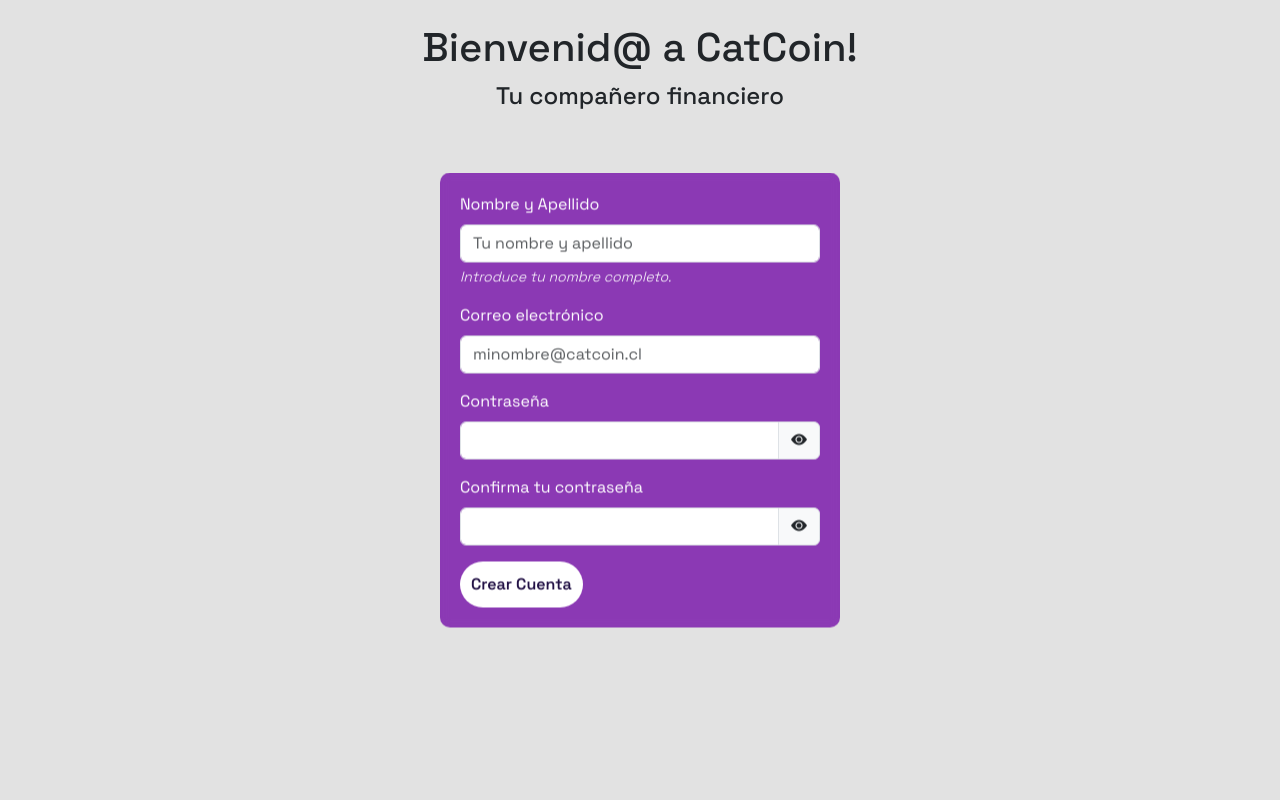
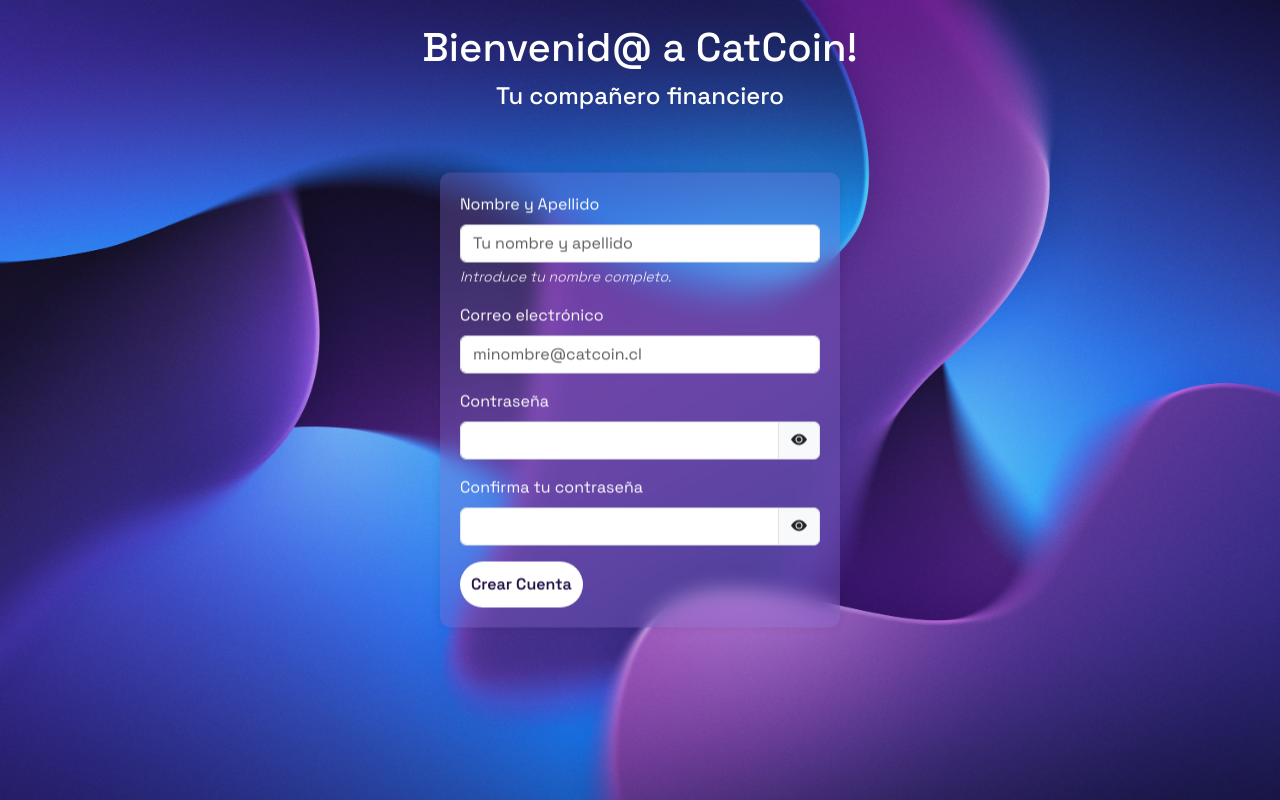
Before and after one commit to LuisZentenxx/CatCoin, a PHP site: page /registrar.php in a window 1280 px wide. Run offline with PHP 8.4, Linux system fonts and the light colour scheme; some libraries are stand-ins or nearby versions; some web fonts are replaced.

Commit message:
cambio de fondo register y login

```diff
--- a/css/registrar.css
+++ b/css/registrar.css
@@ -1,20 +1,25 @@
-*{
+* {
   font-family: 'Space Grotesk', sans-serif;
   text-decoration: none;
   margin: 0;
   padding: 0;
 }
 
-  body{
-    background-color: hsla(0, 0%, 87%, 0.867);
+body {
+  /*background-color: hsla(0, 0%, 87%, 0.867);*/
+  background-image: url(../img/fondo1.jpeg);
+  background-size: cover;
 }
 
-
+.tituloPrincipal{
+  color: white;
+}
 
 @keyframes slideIn {
   0% {
     transform: translateX(-100%);
   }
+
   100% {
     transform: translateX(0);
   }
@@ -42,12 +47,15 @@
   left: 50%;
   transform: translate(-50%, -50%);
   padding: 20px;
-    background-color: rgba(118, 15, 169, 0.8);
-    backdrop-filter: blur(5px);
+  background-color: rgba(140, 114, 211, 0.3);
+  border-radius: 10px;
+  backdrop-filter: blur(10px);
+  -webkit-backdrop-filter: blur(10px);
+  box-shadow: 0 0 10px rgba(0, 0, 0, 0.1);
   max-width: 400px;
   width: 90%;
-    border-radius: 10px;
 }
+
 
 
 .btn-custom {
@@ -61,18 +69,18 @@
 
 .btn-custom:hover {
   background: #fff;
-      color:  #311d5a;
+  color: #311d5a;
   transform: translateX(10px);
 }
 
-    label{
-      color:#fff;
+label {
+  color: #fff;
   font-weight: 400;
 
 }
 
-    .form-text{
-      color:#fff;
+.form-text {
+  color: #fff;
   font-weight: 100;
   font-style: italic;
 }
--- a/login.php
+++ b/login.php
@@ -26,14 +26,14 @@
 
 <body>
 
-<section class="h-100 gradient-form" style="background-color: #eee;">
+<section class="principalFondo" class="h-100 gradient-form">
 
       <div class="row d-flex justify-content-center align-items-center h-100">
         <div class="col-xl-10">
           <div class="card text-black">
             <div class="row g-0">
               <div class="col-lg-6">
-                <div class="card-body p-md-5 mx-md-4">
+              <div class="card-body p-md-5 mx-md-4 glass-form-container">
 
                   <div class="text-center">
                     <img src="img/2d_cat-removebg.png" style="width: 185px; height: 100px;" alt="logo">
--- a/registrar.php
+++ b/registrar.php
@@ -32,8 +32,8 @@
 <body>
 
     <div class="background-container">
-        <h1>Bienvenid@ a CatCoin!</h1>
-        <h4>Tu compañero financiero</h4>
+        <h1 class="tituloPrincipal">Bienvenid@ a CatCoin!</h1>
+        <h4 class="tituloPrincipal">Tu compañero financiero</h4>
 
         <form class="form-container needs-validation" action="php/registro_backend.php" method="POST">
 
```
Also changed, not shown: css/login.css (+10 -0 lines), img/fondo1.jpeg (added), 1 other file. Lines whose indentation alone changed are shown as unchanged.
